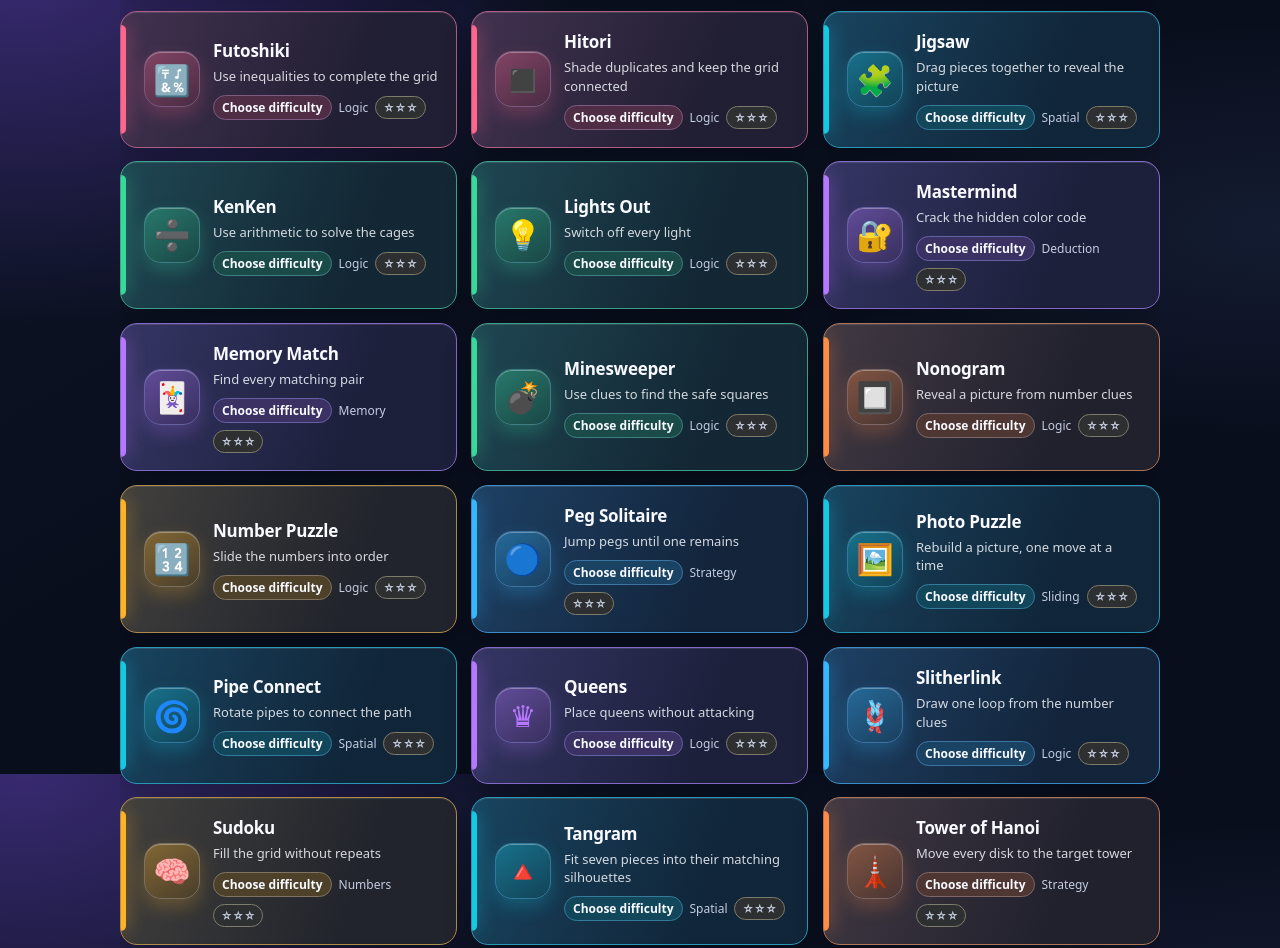
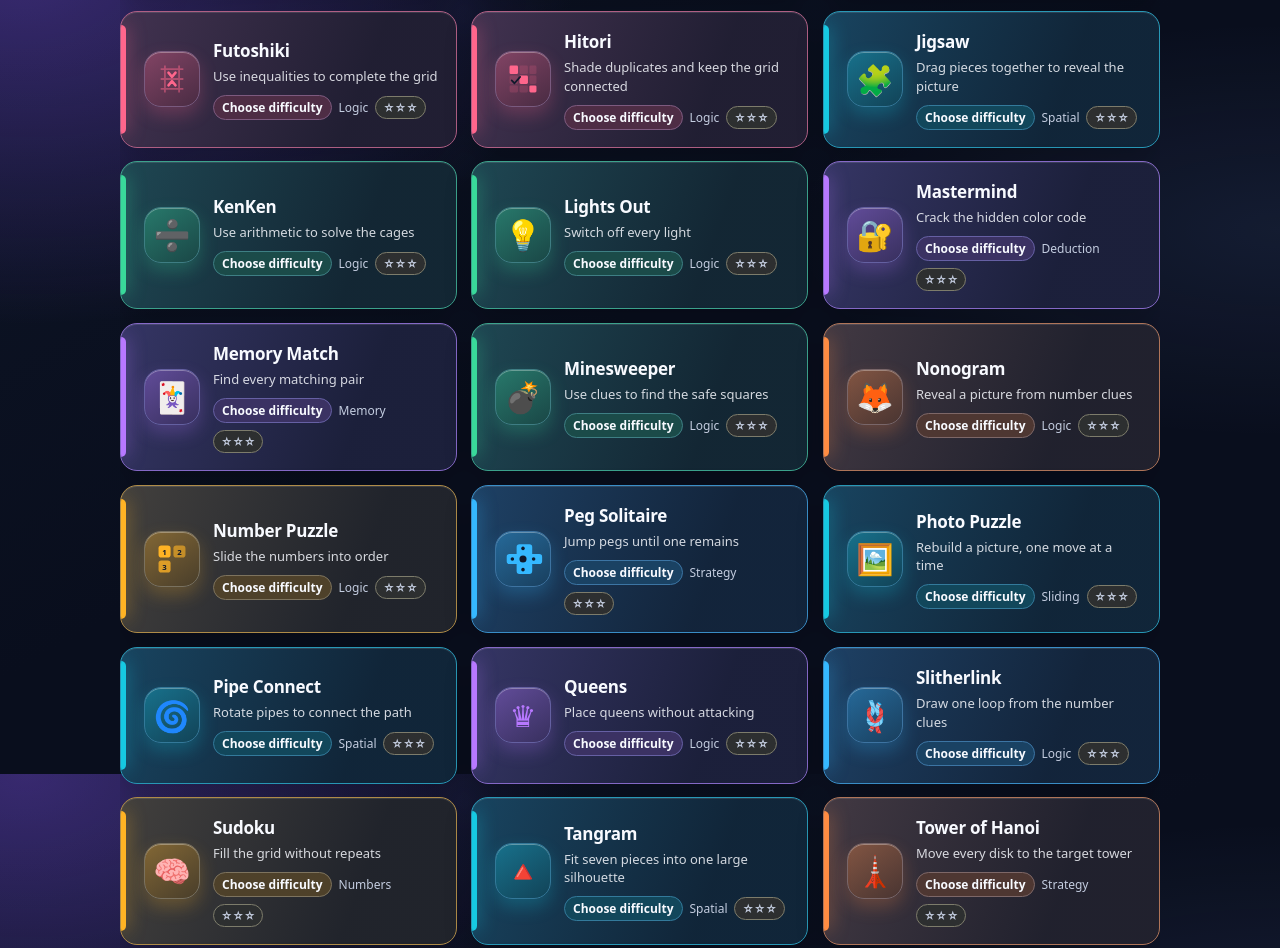
Before and after one commit to ASHOUR13/Puzzles-Game, a plain HTML site: page index.html in a window 1280 px wide. Shown: the part 826-1774 px from the top of the page. Drawn offline with Linux system fonts and the light colour scheme.

Commit message:
Add files via upload

```diff
--- a/index.html
+++ b/index.html
@@ -32,6 +32,7 @@ h1{text-align:center;font-size:clamp(34px,7vw,58px);letter-spacing:-.04em;margin
 .gcard:hover{transform:translateY(-3px);border-color:#7887aa;background:linear-gradient(145deg,#303951,var(--panel))}
 .gcard:active{transform:scale(.98)}
 .gcard .ic{font-size:36px;width:48px;text-align:center}
+.gcard .ic svg.game-icon{display:block;width:34px;height:34px;overflow:visible}.gcard .ic svg.game-icon text{fill:var(--panel);font:800 11px system-ui,sans-serif}
 .gcard small{display:block;color:var(--muted);font-size:13px;margin-top:2px;font-weight:400}
 .hint{color:var(--muted);font-size:13px;text-align:center;max-width:460px;margin:8px auto;line-height:1.5}
 .top{display:flex;align-items:center;flex-wrap:wrap;gap:12px;margin:2px 0 6px}
@@ -510,7 +511,7 @@ html,body{background:radial-gradient(ellipse at 2% 0%,var(--glow),transparent 31
     </div>
   </div>
   <div class="cards">
-    <button class="gcard" data-g="num"><span class="ic">🔢</span><span><b>Number Puzzle</b><small>Slide the numbers into order</small><span class="cardmeta"><span class="pill">Choose difficulty</span><span>Logic</span></span></span></button>
+    <button class="gcard" data-g="num"><span class="ic"><svg class="game-icon" viewBox="0 0 48 48" aria-hidden="true"><rect x="5" y="5" width="17" height="17" rx="4" fill="currentColor"/><rect x="26" y="5" width="17" height="17" rx="4" fill="currentColor" opacity=".62"/><rect x="5" y="26" width="17" height="17" rx="4" fill="currentColor" opacity=".78"/><text x="13.5" y="18" text-anchor="middle">1</text><text x="34.5" y="18" text-anchor="middle">2</text><text x="13.5" y="39" text-anchor="middle">3</text></svg></span><span><b>Number Puzzle</b><small>Slide the numbers into order</small><span class="cardmeta"><span class="pill">Choose difficulty</span><span>Logic</span></span></span></button>
     <button class="gcard" data-g="photo"><span class="ic">🖼️</span><span><b>Photo Puzzle</b><small>Rebuild a picture, one move at a time</small><span class="cardmeta"><span class="pill">Choose difficulty</span><span>Sliding</span></span></span></button>
     <button class="gcard" data-g="mem"><span class="ic">🃏</span><span><b>Memory Match</b><small>Find every matching pair</small><span class="cardmeta"><span class="pill">Choose difficulty</span><span>Memory</span></span></span></button>
     <button class="gcard" data-g="jig"><span class="ic">🧩</span><span><b>Jigsaw</b><small>Drag pieces together to reveal the picture</small><span class="cardmeta"><span class="pill">Choose difficulty</span><span>Spatial</span></span></span></button>
@@ -519,27 +520,27 @@ html,body{background:radial-gradient(ellipse at 2% 0%,var(--glow),transparent 31
     <button class="gcard" data-g="words"><span class="ic">🔎</span><span><b>Word Search</b><small>Find every hidden word</small><span class="cardmeta"><span class="pill">Choose difficulty</span><span>Words</span></span></span></button>
     <button class="gcard" data-g="sudoku"><span class="ic">🧠</span><span><b>Sudoku</b><small>Fill the grid without repeats</small><span class="cardmeta"><span class="pill">Choose difficulty</span><span>Numbers</span></span></span></button>
     <button class="gcard" data-g="kenken"><span class="ic">➗</span><span><b>KenKen</b><small>Use arithmetic to solve the cages</small><span class="cardmeta"><span class="pill">Choose difficulty</span><span>Logic</span></span></span></button>
-    <button class="gcard" data-g="nonogram"><span class="ic">🔲</span><span><b>Nonogram</b><small>Reveal a picture from number clues</small><span class="cardmeta"><span class="pill">Choose difficulty</span><span>Logic</span></span></span></button>
+    <button class="gcard" data-g="nonogram"><span class="ic">🦊</span><span><b>Nonogram</b><small>Reveal a picture from number clues</small><span class="cardmeta"><span class="pill">Choose difficulty</span><span>Logic</span></span></span></button>
     <button class="gcard" data-g="minesweeper"><span class="ic">💣</span><span><b>Minesweeper</b><small>Use clues to find the safe squares</small><span class="cardmeta"><span class="pill">Choose difficulty</span><span>Logic</span></span></span></button>
     <button class="gcard" data-g="colorsort"><span class="ic">🎨</span><span><b>Color Sort</b><small>Sort the colored balls into tubes</small><span class="cardmeta"><span class="pill">Choose difficulty</span><span>Logic</span></span></span></button>
     <button class="gcard" data-g="hanoi"><span class="ic">🗼</span><span><b>Tower of Hanoi</b><small>Move every disk to the target tower</small><span class="cardmeta"><span class="pill">Choose difficulty</span><span>Strategy</span></span></span></button>
     <button class="gcard" data-g="mastermind"><span class="ic">🔐</span><span><b>Mastermind</b><small>Crack the hidden color code</small><span class="cardmeta"><span class="pill">Choose difficulty</span><span>Deduction</span></span></span></button>
-    <button class="gcard" data-g="pegsolitaire"><span class="ic">🔵</span><span><b>Peg Solitaire</b><small>Jump pegs until one remains</small><span class="cardmeta"><span class="pill">Choose difficulty</span><span>Strategy</span></span></span></button>
+    <button class="gcard" data-g="pegsolitaire"><span class="ic"><svg class="game-icon peg-icon" viewBox="0 0 48 48" aria-hidden="true"><path d="M17 3h14a4 4 0 0 1 4 4v10h10a4 4 0 0 1 4 4v6a4 4 0 0 1-4 4H35v10a4 4 0 0 1-4 4H17a4 4 0 0 1-4-4V31H3a4 4 0 0 1-4-4v-6a4 4 0 0 1 4-4h10V7a4 4 0 0 1 4-4Z" fill="currentColor" transform="translate(2 0)"/><circle cx="24" cy="24" r="5" fill="var(--panel)"/><circle cx="24" cy="9" r="2.5" fill="var(--panel)"/><circle cx="24" cy="39" r="2.5" fill="var(--panel)"/><circle cx="9" cy="24" r="2.5" fill="var(--panel)"/><circle cx="39" cy="24" r="2.5" fill="var(--panel)"/></svg></span><span><b>Peg Solitaire</b><small>Jump pegs until one remains</small><span class="cardmeta"><span class="pill">Choose difficulty</span><span>Strategy</span></span></span></button>
     <button class="gcard" data-g="pipes"><span class="ic">🌀</span><span><b>Pipe Connect</b><small>Rotate pipes to connect the path</small><span class="cardmeta"><span class="pill">Choose difficulty</span><span>Spatial</span></span></span></button>
-    <button class="gcard" data-g="tangram"><span class="ic">🔺</span><span><b>Tangram</b><small>Fit seven pieces into their matching silhouettes</small><span class="cardmeta"><span class="pill">Choose difficulty</span><span>Spatial</span></span></span></button>
+    <button class="gcard" data-g="tangram"><span class="ic">🔺</span><span><b>Tangram</b><small>Fit seven pieces into one large silhouette</small><span class="cardmeta"><span class="pill">Choose difficulty</span><span>Spatial</span></span></span></button>
     <button class="gcard" data-g="queens"><span class="ic">♛</span><span><b>Queens</b><small>Place queens without attacking</small><span class="cardmeta"><span class="pill">Choose difficulty</span><span>Logic</span></span></span></button>
     <button class="gcard" data-g="unblock"><span class="ic">🚗</span><span><b>Unblock</b><small>Clear the red car path to the exit</small><span class="cardmeta"><span class="pill">Choose difficulty</span><span>Strategy</span></span></span></button>
     <h2 class="card-section" data-game-section="solo">More logic puzzles</h2>
-    <button class="gcard" data-g="futoshiki"><span class="ic">🔣</span><span><b>Futoshiki</b><small>Use inequalities to complete the grid</small><span class="cardmeta"><span class="pill">Choose difficulty</span><span>Logic</span></span></span></button>
+    <button class="gcard" data-g="futoshiki"><span class="ic"><svg class="game-icon inequality-icon" viewBox="0 0 48 48" aria-hidden="true"><path d="M8 10h32M8 24h32M8 38h32M14 5v38M34 5v38" fill="none" stroke="currentColor" stroke-width="2.5" opacity=".48"/><path d="m19 15 5 6 5-6M19 33l5-6 5 6" fill="none" stroke="currentColor" stroke-width="3.5" stroke-linecap="round" stroke-linejoin="round"/></svg></span><span><b>Futoshiki</b><small>Use inequalities to complete the grid</small><span class="cardmeta"><span class="pill">Choose difficulty</span><span>Logic</span></span></span></button>
     <button class="gcard" data-g="slitherlink"><span class="ic">🪢</span><span><b>Slitherlink</b><small>Draw one loop from the number clues</small><span class="cardmeta"><span class="pill">Choose difficulty</span><span>Logic</span></span></span></button>
-    <button class="gcard" data-g="hitori"><span class="ic">◼️</span><span><b>Hitori</b><small>Shade duplicates and keep the grid connected</small><span class="cardmeta"><span class="pill">Choose difficulty</span><span>Logic</span></span></span></button>
+    <button class="gcard" data-g="hitori"><span class="ic"><svg class="game-icon hitori-icon" viewBox="0 0 48 48" aria-hidden="true"><rect x="5" y="5" width="12" height="12" rx="2" fill="currentColor"/><rect x="19" y="5" width="12" height="12" rx="2" fill="currentColor" opacity=".18"/><rect x="33" y="5" width="10" height="12" rx="2" fill="currentColor" opacity=".18"/><rect x="5" y="19" width="12" height="12" rx="2" fill="currentColor" opacity=".18"/><rect x="19" y="19" width="12" height="12" rx="2" fill="currentColor"/><rect x="33" y="19" width="10" height="12" rx="2" fill="currentColor" opacity=".18"/><rect x="5" y="33" width="12" height="10" rx="2" fill="currentColor" opacity=".18"/><rect x="19" y="33" width="12" height="10" rx="2" fill="currentColor" opacity=".18"/><rect x="33" y="33" width="10" height="10" rx="2" fill="currentColor"/><path d="m8 26 4 4 8-9" fill="none" stroke="var(--panel)" stroke-width="2.5" stroke-linecap="round" stroke-linejoin="round"/></svg></span><span><b>Hitori</b><small>Shade duplicates and keep the grid connected</small><span class="cardmeta"><span class="pill">Choose difficulty</span><span>Logic</span></span></span></button>
     <button class="gcard" data-g="bridges"><span class="ic">🌉</span><span><b>Bridges</b><small>Connect every island to match its number</small><span class="cardmeta"><span class="pill">Choose difficulty</span><span>Logic</span></span></span></button>
     <h2 class="card-section" data-game-section="duel">Two-player games · same device</h2>
     <button class="gcard" data-g="ttt"><span class="ic">❌</span><span><b>Tic-Tac-Toe</b><small>Outsmart a friend and line up three</small><span class="cardmeta"><span class="pill duel-badge">2 Players</span><span>Strategy</span></span></span></button>
-    <button class="gcard" data-g="connect"><span class="ic">🔴</span><span><b>Connect Four</b><small>Drop four discs in a row to win</small><span class="cardmeta"><span class="pill duel-badge">2 Players</span><span>Strategy</span></span></span></button>
+    <button class="gcard" data-g="connect"><span class="ic"><svg class="game-icon connect-icon" viewBox="0 0 48 48" aria-hidden="true"><rect x="5" y="4" width="38" height="40" rx="8" fill="currentColor"/><g fill="var(--panel)"><circle cx="14" cy="14" r="4"/><circle cx="24" cy="14" r="4"/><circle cx="34" cy="14" r="4"/><circle cx="14" cy="25" r="4"/><circle cx="24" cy="25" r="4"/><circle cx="34" cy="25" r="4"/><circle cx="14" cy="36" r="4"/><circle cx="24" cy="36" r="4"/><circle cx="34" cy="36" r="4"/></g><circle cx="14" cy="14" r="3.3" fill="#ff746d"/><circle cx="24" cy="25" r="3.3" fill="#ffca63"/><circle cx="34" cy="36" r="3.3" fill="#ff746d"/><circle cx="24" cy="36" r="3.3" fill="#ffca63"/></svg></span><span><b>Connect Four</b><small>Drop four discs in a row to win</small><span class="cardmeta"><span class="pill duel-badge">2 Players</span><span>Strategy</span></span></span></button>
     <button class="gcard" data-g="dots"><span class="ic">🔷</span><span><b>Dots &amp; Boxes</b><small>Claim boxes and beat your opponent</small><span class="cardmeta"><span class="pill duel-badge">2 Players</span><span>Strategy</span></span></span></button>
-    <button class="gcard" data-g="reversi"><span class="ic">⚫</span><span><b>Reversi</b><small>Flip more discs than your opponent</small><span class="cardmeta"><span class="pill duel-badge">2 Players</span><span>Strategy</span></span></span></button>
-    <button class="gcard" data-g="gomoku"><span class="ic">⚪</span><span><b>Five in a Row</b><small>Connect five stones to win</small><span class="cardmeta"><span class="pill duel-badge">2 Players</span><span>Strategy</span></span></span></button>
+    <button class="gcard" data-g="reversi"><span class="ic"><svg class="game-icon reversi-icon" viewBox="0 0 48 48" aria-hidden="true"><ellipse cx="24" cy="26" rx="17" ry="12" fill="#090d18"/><path d="M7 24a17 12 0 0 1 34 0c0 6.6-7.6 12-17 12S7 30.6 7 24Z" fill="#f5f7ff"/><path d="M24 12a17 12 0 0 1 17 12c0 6.6-7.6 12-17 12Z" fill="#171c2a"/><ellipse cx="18" cy="18" rx="5" ry="2.2" fill="#fff" opacity=".8"/></svg></span><span><b>Reversi</b><small>Flip more discs than your opponent</small><span class="cardmeta"><span class="pill duel-badge">2 Players</span><span>Strategy</span></span></span></button>
+    <button class="gcard" data-g="gomoku"><span class="ic"><svg class="game-icon gomoku-icon" viewBox="0 0 48 48" aria-hidden="true"><path d="M6 10h36M6 18h36M6 26h36M6 34h36M6 42h36M10 6v36M18 6v36M26 6v36M34 6v36M42 6v36" fill="none" stroke="currentColor" stroke-width="1.2" opacity=".55"/><g fill="#171c2a" stroke="#fff" stroke-width="1"><circle cx="10" cy="10" r="3.6"/><circle cx="18" cy="18" r="3.6"/><circle cx="26" cy="26" r="3.6"/><circle cx="34" cy="34" r="3.6"/><circle cx="42" cy="42" r="3.6"/></g></svg></span><span><b>Five in a Row</b><small>Connect five stones to win</small><span class="cardmeta"><span class="pill duel-badge">2 Players</span><span>Strategy</span></span></span></button>
     <button class="gcard" data-g="checkers"><span class="ic">♟️</span><span><b>Checkers</b><small>Capture pieces and crown your kings</small><span class="cardmeta"><span class="pill duel-badge">2 Players</span><span>Strategy</span></span></span></button>
     <button class="gcard" data-g="mancala"><span class="ic">🪨</span><span><b>Mancala</b><small>Sow seeds, capture, and score</small><span class="cardmeta"><span class="pill duel-badge">2 Players</span><span>Strategy</span></span></span></button>
     <button class="gcard" data-g="nim"><span class="ic">🪵</span><span><b>Nim</b><small>Take turns removing sticks; take the last to win</small><span class="cardmeta"><span class="pill duel-badge">2 Players</span><span>Strategy</span></span></span></button>
--- a/sw.js
+++ b/sw.js
@@ -1,5 +1,5 @@
 // Network-first service worker: always tries the latest version, falls back to cache when offline.
-const CACHE = 'puzzle-studio-v46';
+const CACHE = 'puzzle-studio-v47';
 const ASSETS = ['./', './index.html', './manifest.json', './icon-192.png', './icon-512.png'];
 
 self.addEventListener('install', e => {
```
